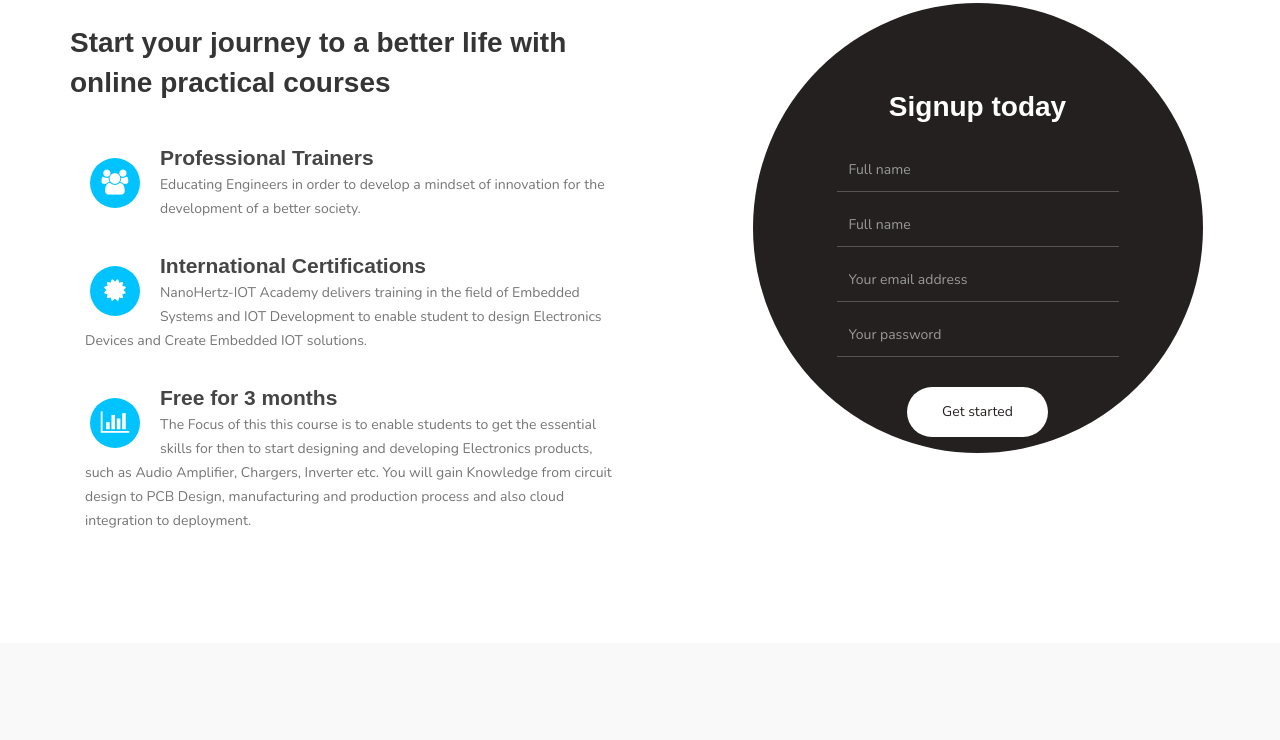
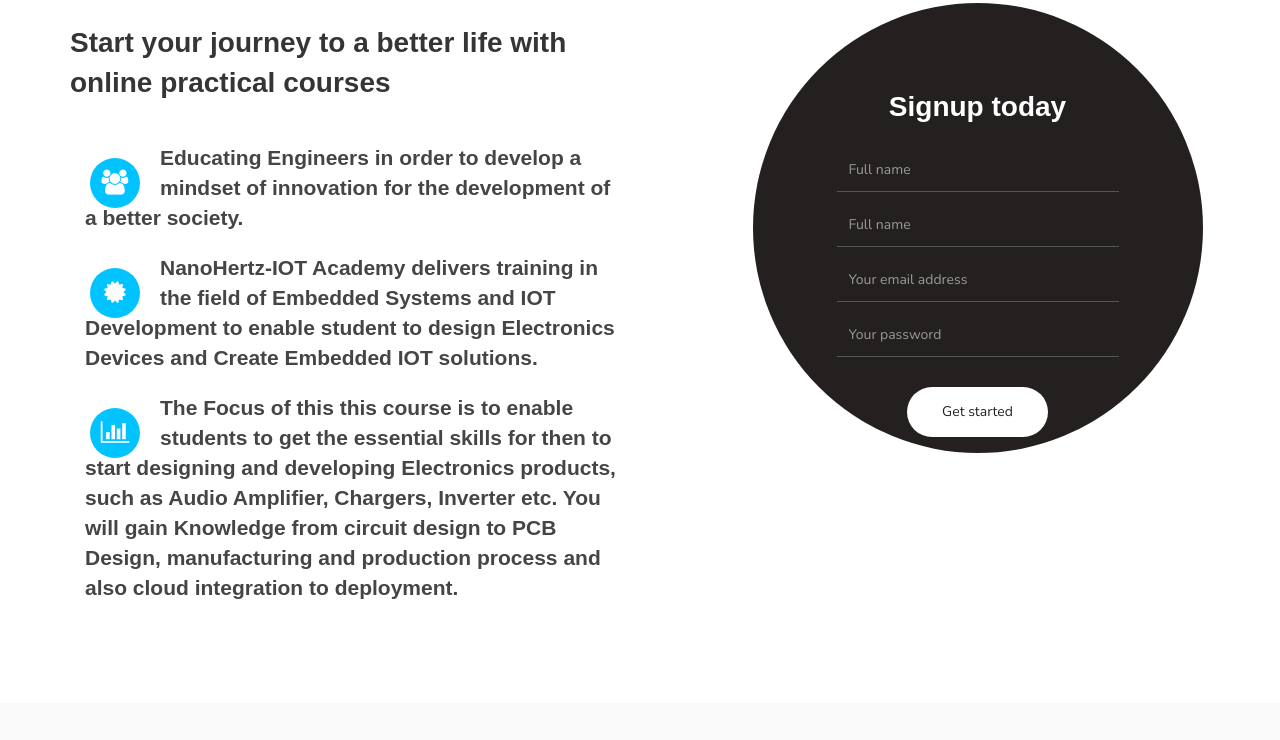
Before and after one commit to Enthernetcode/nahert, a plain HTML site: page index.html in a window 1280 px wide. Shown: the part 1356-2096 px from the top of the page. Drawn offline with nearby package versions, Linux system fonts and the light colour scheme; a web font is replaced by a local one.

Commit message:
first commit

```diff
--- a/index.html
+++ b/index.html
@@ -171,25 +171,21 @@
                               <figure>
                                    <span><i class="fa fa-users"></i></span>
                                    <figcaption>
-                                        <h3>Professional Trainers</h3>
-                                        <p>Educating Engineers in order to develop a mindset of innovation for the development of a better society.</p>
+                                        <h3>Educating Engineers in order to develop a mindset of innovation for the development of a better society.</h3>
                                    </figcaption>
                               </figure>
 
                               <figure>
                                    <span><i class="fa fa-certificate"></i></span>
                                    <figcaption>
-                                        <h3>International Certifications</h3>
-                                        <p>NanoHertz-IOT Academy delivers training in the field of Embedded Systems and IOT Development to enable student to design Electronics Devices and Create Embedded IOT solutions.
-</p>
+                                        <h3>NanoHertz-IOT Academy delivers training in the field of Embedded Systems and IOT Development to enable student to design Electronics Devices and Create Embedded IOT solutions.</h3>
                                    </figcaption>
                               </figure>
 
                               <figure>
                                    <span><i class="fa fa-bar-chart-o"></i></span>
                                    <figcaption>
-                                        <h3>Free for 3 months</h3>
-                                        <p>The Focus of this this course is to enable students to get the essential skills for then to start designing and developing Electronics products, such as Audio Amplifier, Chargers, Inverter etc. You will gain Knowledge from circuit design to PCB Design, manufacturing and production process and also cloud integration to deployment.</p>
+                                        <h3>The Focus of this this course is to enable students to get the essential skills for then to start designing and developing Electronics products, such as Audio Amplifier, Chargers, Inverter etc. You will gain Knowledge from circuit design to PCB Design, manufacturing and production process and also cloud integration to deployment.</h3>
                                    </figcaption>
                               </figure>
                          </div>
```
